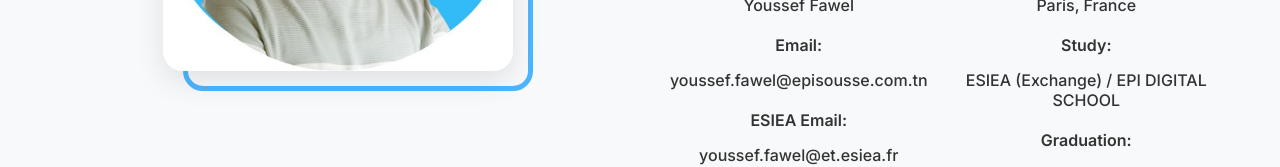
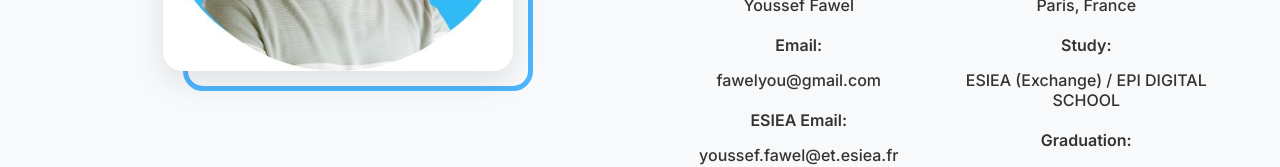
Before and after one commit to Youssef-Fawel/Portfolio, a React (Create React App) app: page /about in a window 1280 px wide. Shown: the part 739-906 px from the top of the page. Built offline with nearby package versions, Linux system fonts and the light colour scheme.

Commit message:
Update email address in About page

```diff
--- a/src/pages/About.js
+++ b/src/pages/About.js
@@ -63,7 +63,7 @@ const About = () => {
                 </div>
                 <div className="info-item">
                   <span className="info-title">{t.about.email}:</span>
-                  <span className="info-value">youssef.fawel@episousse.com.tn</span>
+                  <span className="info-value">fawelyou@gmail.com</span>
                 </div>
                 <div className="info-item">
                   <span className="info-title">{t.about.esieaEmail}:</span>
```
